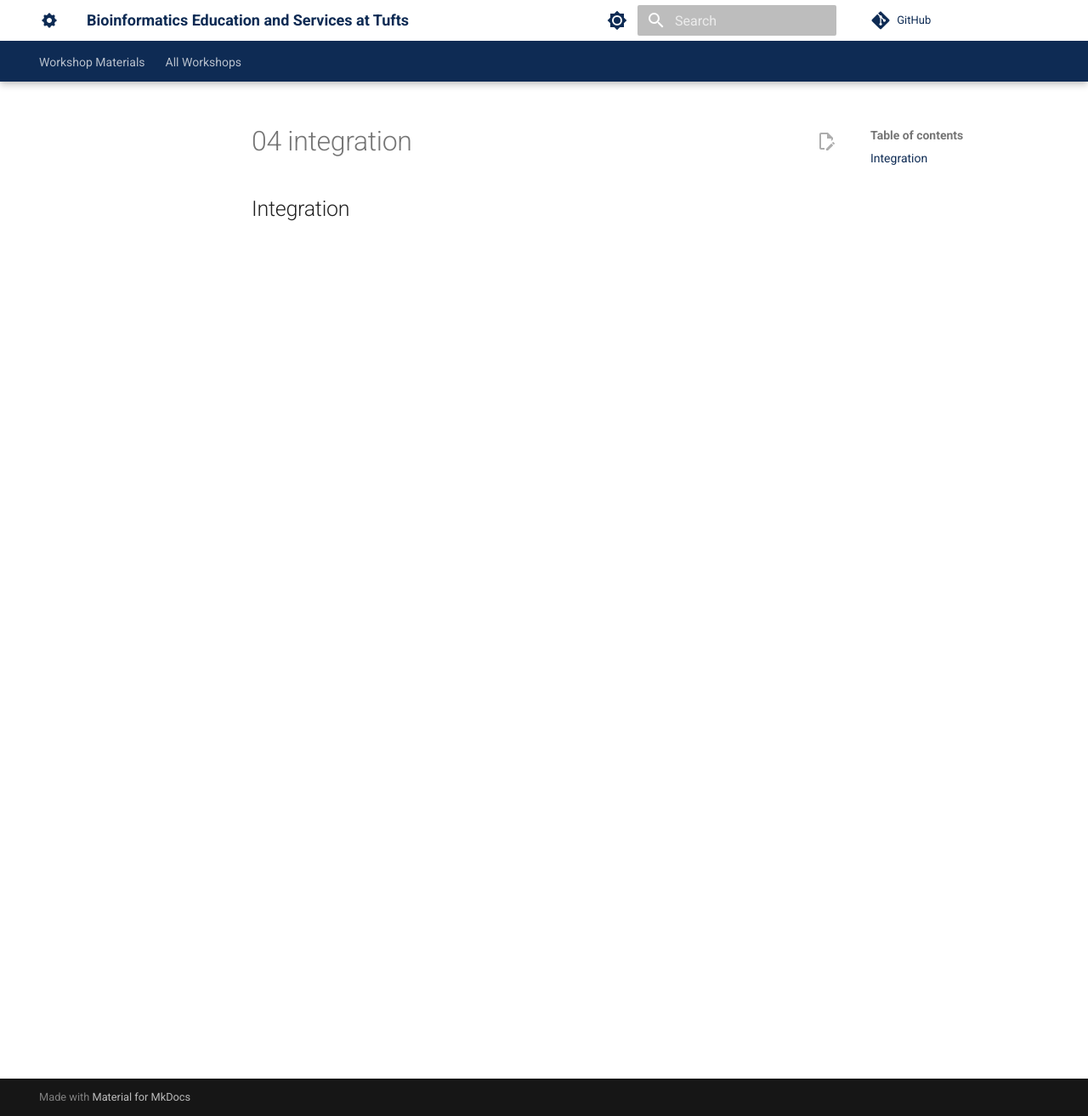
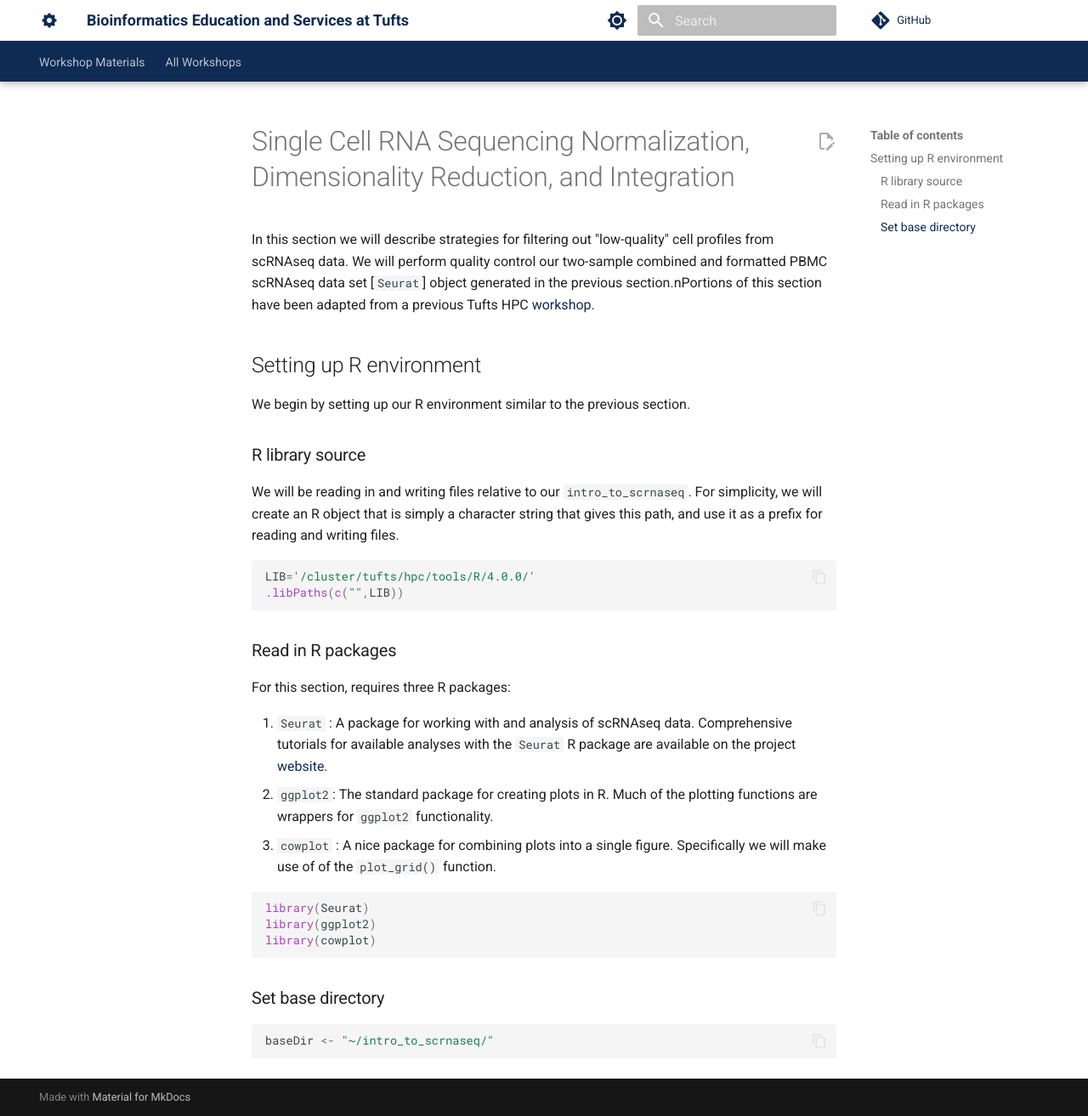
Before and after one commit to best-tufts/intro_to_single_cell_rnaseq, an MkDocs documentation site: the page built from docs/intro_to_single_cell_rnaseq/04_integration.md, in a window 1280 px wide and 1313 px high. Shown: the whole window at 85% size. Built offline with MkDocs 1.6.1 and Material for MkDocs 9.7.7, drawn with Linux system fonts in a browser that asks for light colours; comment, search, counter and statistics services are not loaded.

Commit message:
Edits to quality control

````diff
--- a/docs/intro_to_single_cell_rnaseq/04_integration.md
+++ b/docs/intro_to_single_cell_rnaseq/04_integration.md
@@ -1 +1,36 @@
-## Integration
+# Single Cell RNA Sequencing Normalization, Dimensionality Reduction, and Integration
+
+In this section we will describe strategies for filtering out "low-quality" cell profiles from scRNAseq data. We will perform quality control our two-sample combined and formatted PBMC scRNAseq data set [`Seurat`] object generated in the previous section.nPortions of this section have been adapted from a previous Tufts HPC [workshop](https://hbctraining.github.io/scRNA-seq/lessons/03_SC_quality_control-setup.html).
+
+## Setting up R environment
+
+We begin by setting up our R environment similar to the previous section.
+
+### R library source
+
+We will be reading in and writing files relative to our `intro_to_scrnaseq`. For simplicity, we will create an R object that is simply a character string that gives this path, and use it as a prefix for reading and writing files.
+
+```R
+LIB='/cluster/tufts/hpc/tools/R/4.0.0/'
+.libPaths(c("",LIB))
+```
+
+### Read in R packages
+
+For this section, requires three R packages:
+
+1. `Seurat` : A package for working with and analysis of scRNAseq data. Comprehensive tutorials for available analyses with the `Seurat` R package are available on the project [website](https://satijalab.org/seurat/).
+2. `ggplot2`: The standard package for creating plots in R. Much of the plotting functions are wrappers for `ggplot2` functionality.
+3. `cowplot` : A nice package for combining plots into a single figure. Specifically we will make use of of the `plot_grid()` function.
+
+```R
+library(Seurat)
+library(ggplot2)
+library(cowplot)
+```
+
+### Set base directory
+
+```R
+baseDir <- "~/intro_to_scrnaseq/"
+```
````
Also changed, not shown: docs/intro_to_single_cell_rnaseq/03_quality_control.md (line endings or trailing spaces), 1 other file.
